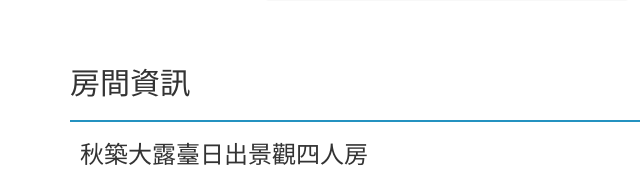
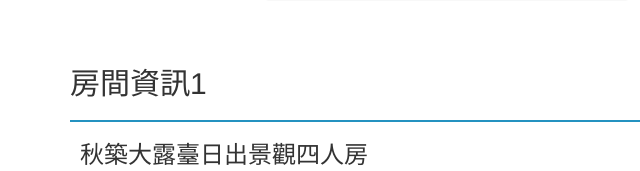
Before and after one commit to s4908/s4908, a plain HTML site: page index.html in a window 1280 px wide. Shown: the part 2549-2720 px from the top of the page, 0-640 px from the left. Drawn offline with nearby package versions, Linux system fonts and the light colour scheme.

Commit message:
修改標題

```diff
--- a/index.html
+++ b/index.html
@@ -154,7 +154,7 @@
 		</div>
 
 		<br>
-		<h2 id="room_info">房間資訊</h2>
+		<h2 id="room_info">房間資訊1</h2>
 		<hr>
 		<div class="room">
 			<h3>秋築大露臺日出景觀四人房</h3>
```
